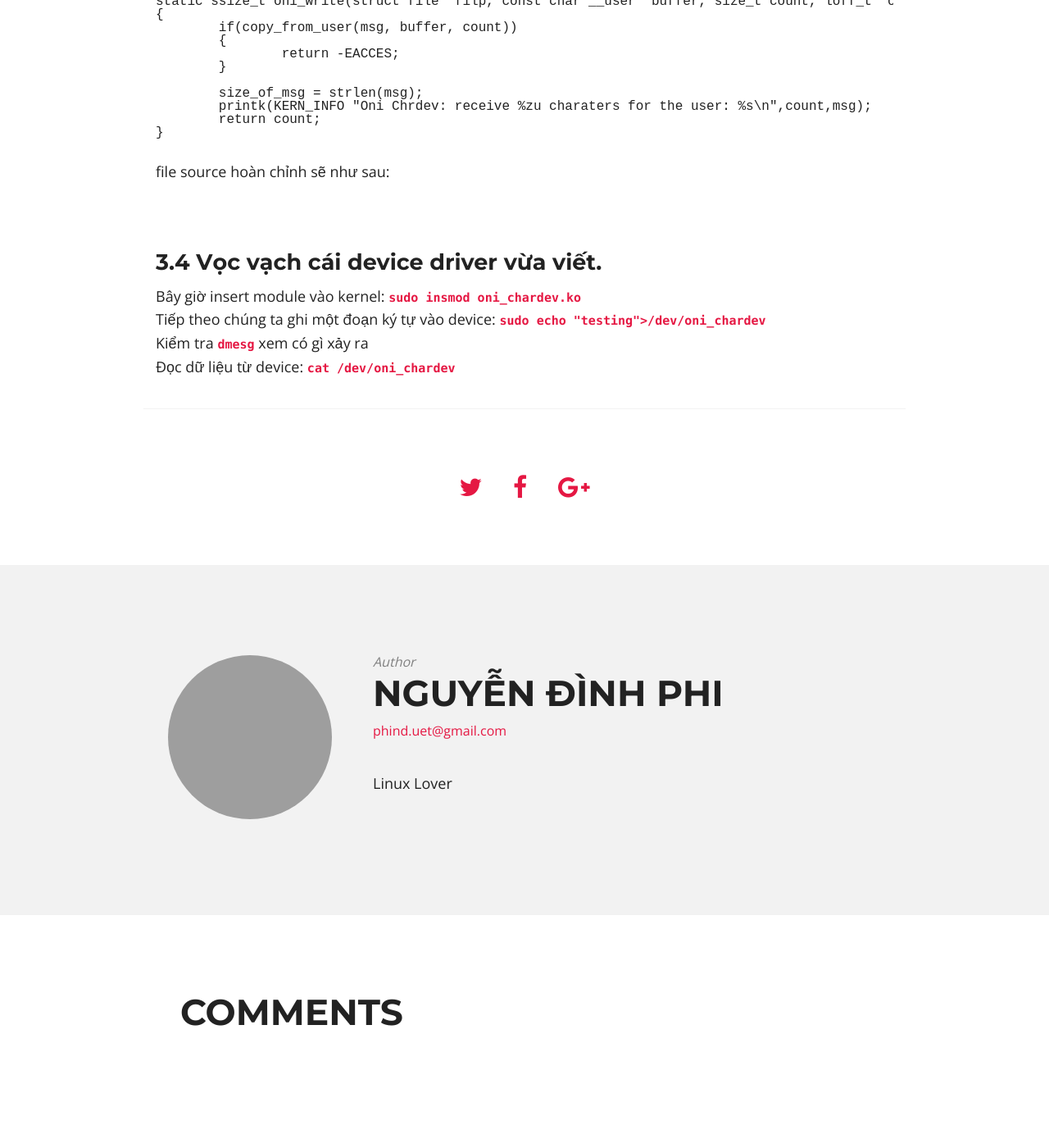
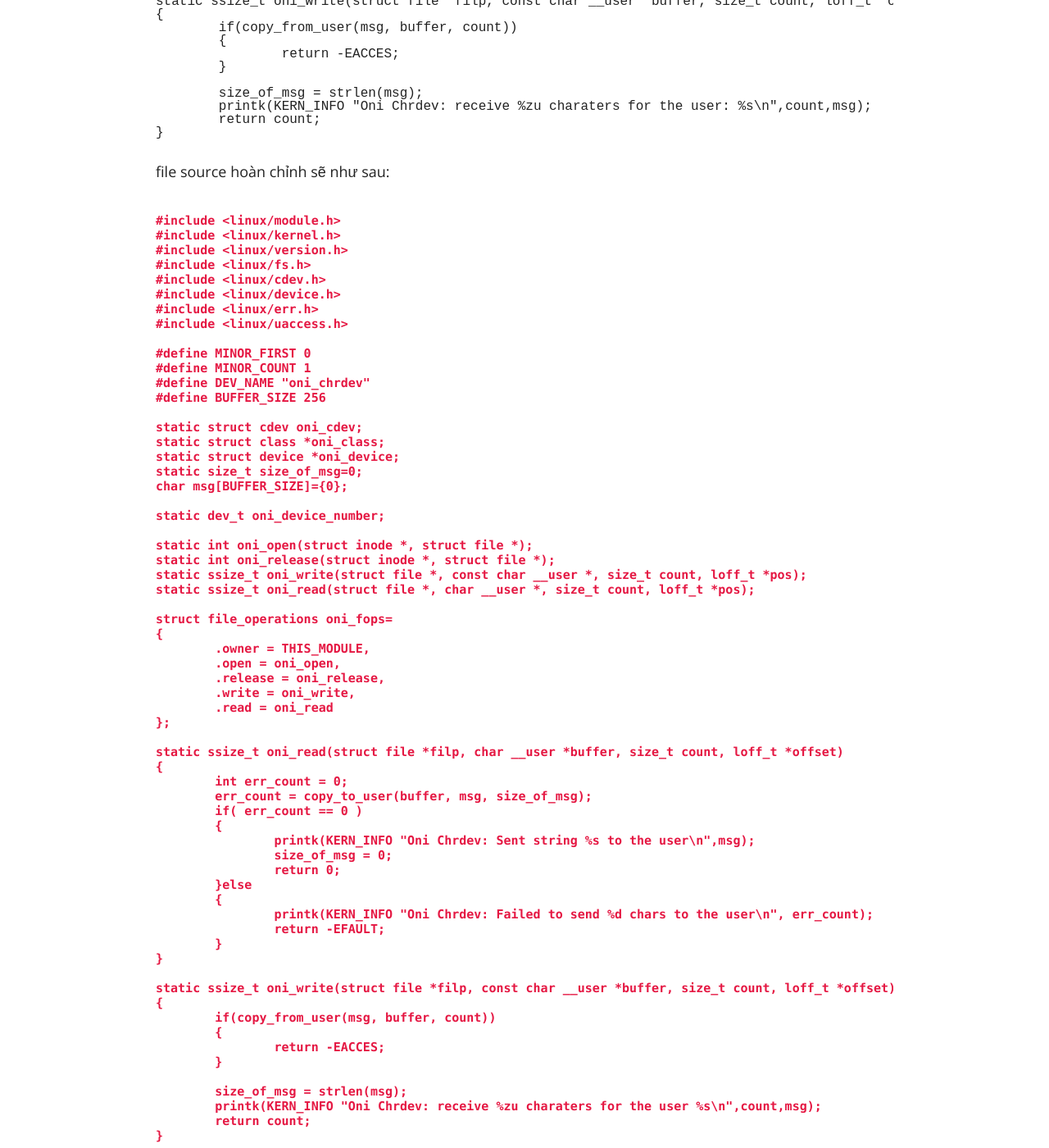
Before and after one commit to ita93/ita93.github.io, a Jekyll site: the page built from _posts/2017-12-18-character-device.md, in a window 1280 px wide and 1400 px high, scrolled down 11966 px. Shown: the whole window at 82% size. Built offline with Jekyll 4.4.1, drawn with Linux system fonts in a browser that asks for light colours; nearby versions of some CDN libraries; comment, search, counter and statistics services are not loaded; some of the changed text lies outside the part shown.

Commit message:
Try markdown code

````diff
--- a/_posts/2017-12-18-character-device.md
+++ b/_posts/2017-12-18-character-device.md
@@ -483,9 +483,136 @@ static ssize_t oni_write(struct file *filp, const char __user *buffer, size_t co
 </pre>
 
 file source hoàn chỉnh sẽ như sau:
-<pre>
+```
+#include <linux/module.h>
+#include <linux/kernel.h>
+#include <linux/version.h>
+#include <linux/fs.h>
+#include <linux/cdev.h>
+#include <linux/device.h>
+#include <linux/err.h>
+#include <linux/uaccess.h>
 
-</pre>
+#define MINOR_FIRST 0
+#define MINOR_COUNT 1
+#define DEV_NAME "oni_chrdev"
+#define BUFFER_SIZE 256
+
+static struct cdev oni_cdev;
+static struct class *oni_class;
+static struct device *oni_device;
+static size_t size_of_msg=0;
+char msg[BUFFER_SIZE]={0};
+
+static dev_t oni_device_number;
+
+static int oni_open(struct inode *, struct file *);
+static int oni_release(struct inode *, struct file *);
+static ssize_t oni_write(struct file *, const char __user *, size_t count, loff_t *pos);
+static ssize_t oni_read(struct file *, char __user *, size_t count, loff_t *pos);
+
+struct file_operations oni_fops=
+{
+	.owner = THIS_MODULE,
+	.open = oni_open,
+	.release = oni_release,
+	.write = oni_write,
+	.read = oni_read
+};
+
+static ssize_t oni_read(struct file *filp, char __user *buffer, size_t count, loff_t *offset)
+{
+	int err_count = 0;
+	err_count = copy_to_user(buffer, msg, size_of_msg);
+	if( err_count == 0 )
+	{
+		printk(KERN_INFO "Oni Chrdev: Sent string %s to the user\n",msg);
+		size_of_msg = 0;
+		return 0;
+	}else
+	{
+		printk(KERN_INFO "Oni Chrdev: Failed to send %d chars to the user\n", err_count);
+		return -EFAULT;
+	}
+}
+
+static ssize_t oni_write(struct file *filp, const char __user *buffer, size_t count, loff_t *offset)
+{
+	if(copy_from_user(msg, buffer, count))
+	{
+		return -EACCES;
+	}
+
+	size_of_msg = strlen(msg);
+	printk(KERN_INFO "Oni Chrdev: receive %zu charaters for the user %s\n",count,msg);
+	return count;
+}
+
+static int oni_open(struct inode *node, struct file *filp)
+{
+	return 0;
+}
+
+static int oni_release(struct inode *node, struct file *filp)
+{
+	return 0;
+}
+
+void __exit oni_exit(void)
+{
+	device_destroy(oni_class, oni_device_number);
+	class_destroy(oni_class);
+	cdev_del(&oni_cdev);
+	unregister_chrdev_region(oni_device_number, MINOR_COUNT);
+}
+
+int __init oni_init(void)
+{
+	int ret;
+	ret = alloc_chrdev_region(&oni_device_number, MINOR_FIRST, MINOR_COUNT,DEV_NAME);
+	if( ret != 0 )
+	{
+		printk(KERN_WARNING "Cannot allocate a device number");
+		return ret;
+	}
+	cdev_init(&oni_cdev, &oni_fops);
+	ret = cdev_add(&oni_cdev, oni_device_number, MINOR_COUNT);
+	if( ret != 0 )
+	{
+		unregister_chrdev_region(oni_device_number, MINOR_COUNT);
+		printk(KERN_WARNING "Cannot add device to kernel");
+		return ret;
+	}
+
+	oni_class = class_create(THIS_MODULE, DEV_NAME);
+	if (IS_ERR(oni_class))
+	{
+		cdev_del(&oni_cdev);
+		unregister_chrdev_region(oni_device_number, MINOR_COUNT);
+		printk(KERN_WARNING "Cannot create class");
+		return PTR_ERR(oni_class);
+	}
+
+	oni_device = device_create(oni_class, NULL, oni_device_number, NULL, DEV_NAME);
+	if (IS_ERR(oni_device))
+	{
+		class_destroy(oni_class);
+		cdev_del(&oni_cdev);
+		unregister_chrdev_region(oni_device_number, MINOR_COUNT);
+		printk(KERN_WARNING "Cannot create device file");
+		return PTR_ERR(oni_device);
+	}
+	return 0;
+}
+
+MODULE_LICENSE("GPL");            ///< The license type -- this affects available functionality
+MODULE_AUTHOR("Oni Ranger");    ///< The author -- visible when you use modinfo
+MODULE_DESCRIPTION("A simple Linux char driver for explain sleeping");  ///< The description -- see modinfo
+MODULE_VERSION("0.1");            ///< A version number to inform users
+module_init(oni_init);
+module_exit(oni_exit);
+
+```
 
 ### 3.4 Vọc vạch cái device driver vừa viết.
 Bây giờ insert module vào kernel: <code>sudo insmod oni_chardev.ko</code><br/>
````
